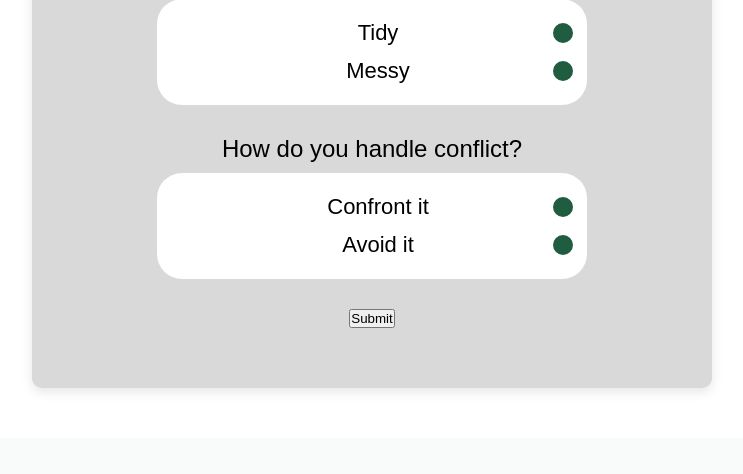
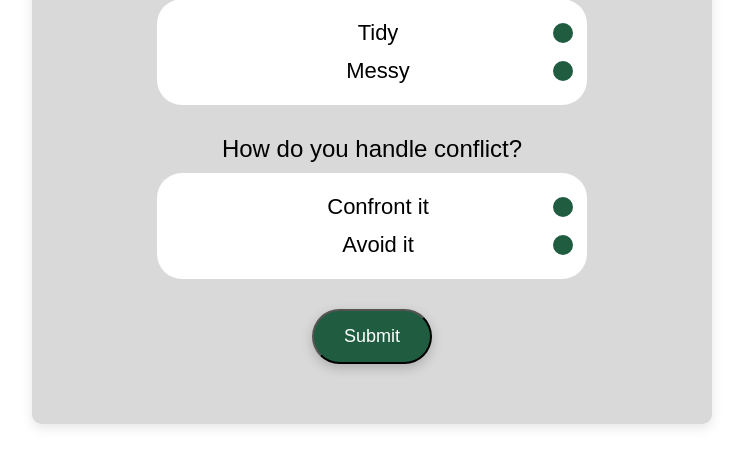
Before and after one commit to Jash1m/SoftwareDevelopmentProject-4155, a Flask app: page /survey in a window 1280 px wide. Shown: the part 2414-2888 px from the top of the page, without its empty margins (268-1011 px from the left). Before the commit the page ends 2804 px from the top, so only its background shows below. Run offline with Flask 3, Linux system fonts and the light colour scheme.

Commit message:
change survey button

```diff
--- a/templates/survey.html
+++ b/templates/survey.html
@@ -232,7 +232,7 @@
                     </div>
 
                     <!-- Submit button -->
-                    <button type="submit" class="submit-button">Submit</button>
+                    <button type="submit" class="custom-button">Submit</button>
                 </form>
             </div>
         </div>
```
